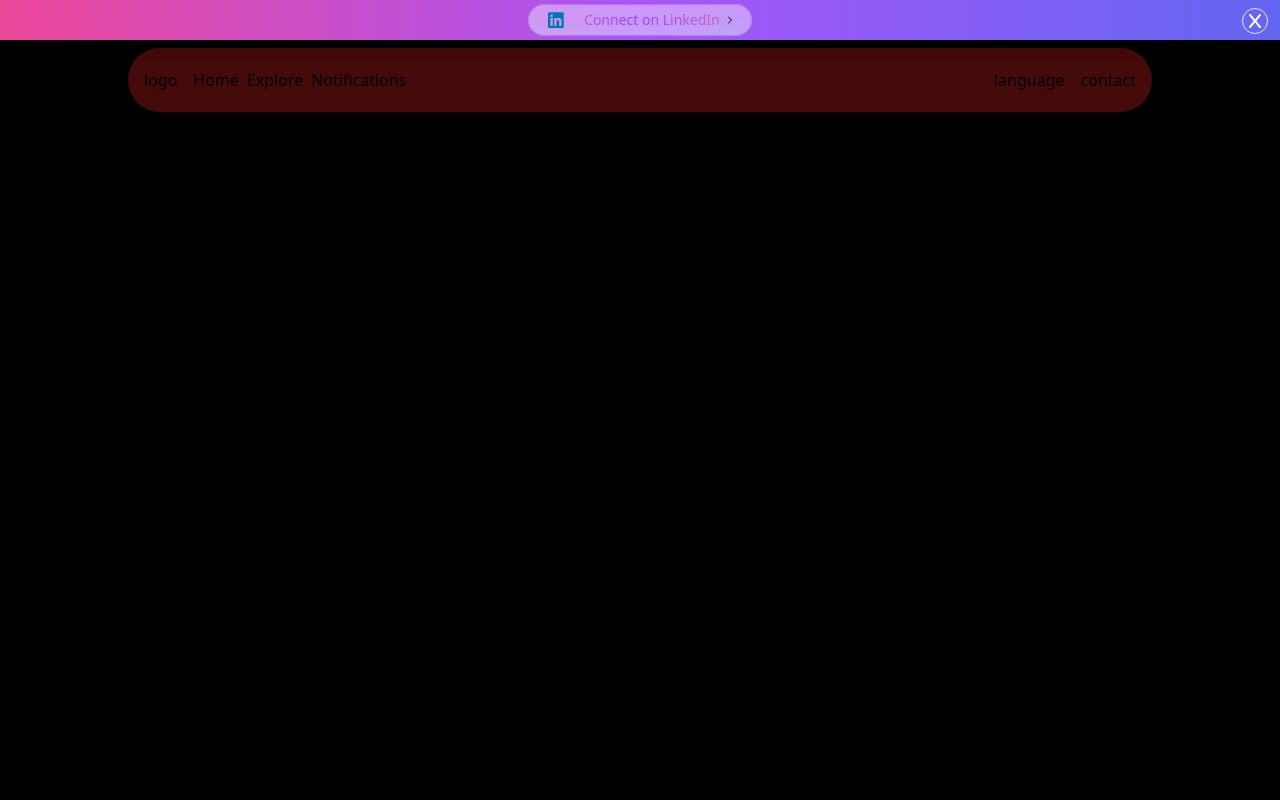
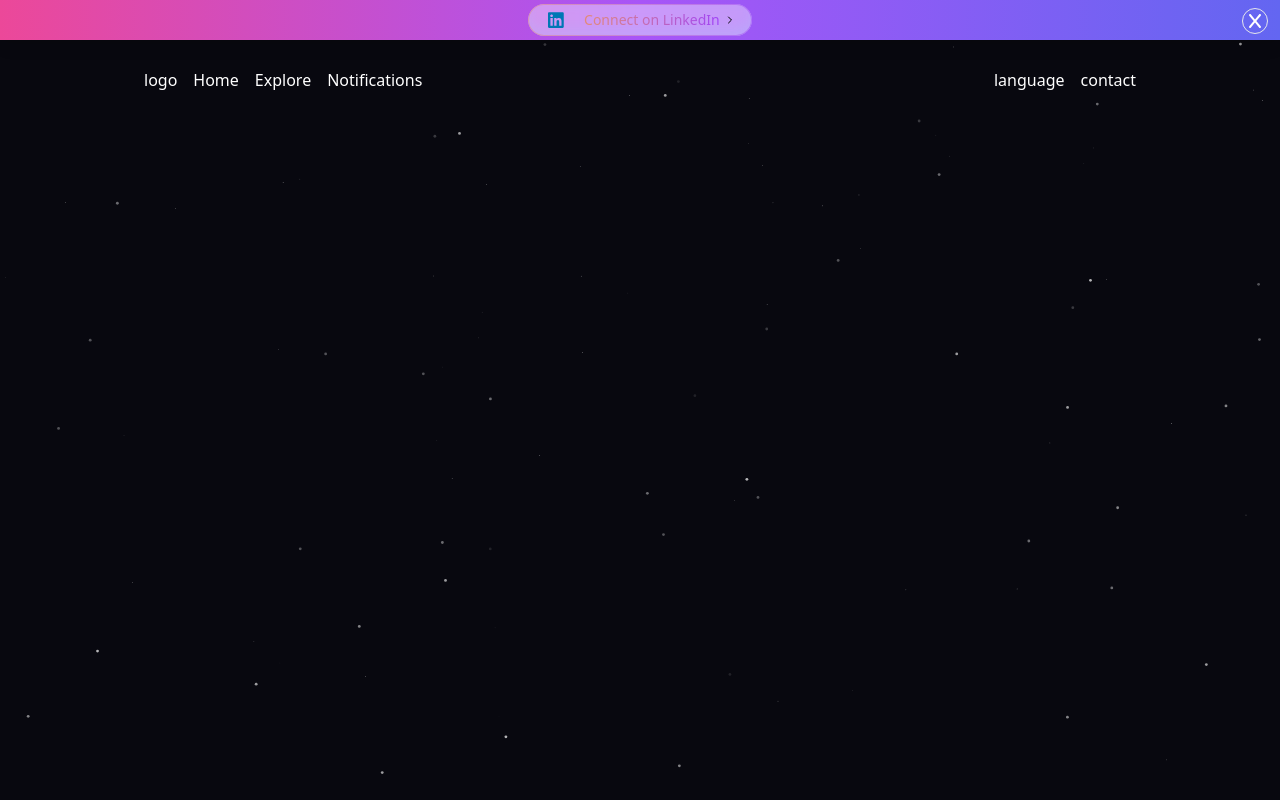
Before and after one commit to imrdoctor/S-portofolio, a Next.js app: page / in a window 1280 px wide. Built offline with nearby package versions, Linux system fonts and the light colour scheme.

Commit message:
Hero Section

```diff
--- a/src/app/globals.css
+++ b/src/app/globals.css
@@ -2,7 +2,7 @@
 @tailwind components;
 @tailwind utilities;
 body {
-  background-color: #000000;
+  background-color: #08080f;
   font-family: var(--font-poppins), sans-serif;
 }
 :lang(ar) {
@@ -25,3 +25,32 @@ body {
     --radius: 0.5rem;
   }
 }
+
+.burger-icon {
+  position: relative;
+  width: 24px;
+  height: 18px;
+  display: flex;
+  flex-direction: column;
+  justify-content: space-between;
+  cursor: pointer;
+}
+
+.burger-icon .line {
+  width: 100%;
+  height: 3px;
+  background-color: white;
+  transition: all 0.3s ease;
+}
+
+.burger-icon.open .line:nth-child(1) {
+  transform: translateY(7.5px) rotate(45deg);
+}
+
+.burger-icon.open .line:nth-child(2) {
+  opacity: 0;
+}
+
+.burger-icon.open .line:nth-child(3) {
+  transform: translateY(-7.5px) rotate(-45deg);
+}
--- a/src/app/page.tsx
+++ b/src/app/page.tsx
@@ -2,6 +2,7 @@
 import MainHeadr from "@/components/Header/MainHeadr";
 // import MobileHeadr from "@/components/Header/MobileHeadr";
 import Hello from "@/components/Hello/Hello";
+import Hero from "@/components/Hero/Hero";
 import GotoLinkden from "@/components/LinkedinFolow/LinkedinFolow";
 import { useState } from "react";
 
@@ -16,19 +17,19 @@ export default function Home() {
     <>
       <>
         {showIntro ? (
-          <Hello onEnd={handleIntroEnd} />
+          <Hello  onEnd={handleIntroEnd} />
         ) : (
-         null
-        )}
          <>
-            <GotoLinkden show={show} setShow={setShow} />
+                     <GotoLinkden show={show} setShow={setShow} />
             <div
-              className={show ? "sticky top-0" : "fixed top-0 left-0 right-0"}
+              className={show ? "sticky top-2 z-[9999]" : "fixed top-0 left-0 right-0 "}
             >
                <MainHeadr />
             </div>
             {/* <MobileHeadr /> */}
+            <Hero />
           </>
+        )}
       </>
     </>
   );
--- a/src/components/Header/MainHeadr.tsx
+++ b/src/components/Header/MainHeadr.tsx
@@ -1,31 +1,53 @@
-'use client';
-
-import { faHouse, faMagnifyingGlass, faBell, faEnvelope } from "@fortawesome/free-solid-svg-icons";
+"use client";
+import { useState, useEffect } from "react";
+import {
+  faHouse,
+  faMagnifyingGlass,
+  faBell,
+  faEnvelope,
+} from "@fortawesome/free-solid-svg-icons";
 import { FontAwesomeIcon } from "@fortawesome/react-fontawesome";
-import { Drawer } from 'vaul';
-import React from 'react';
+import { Drawer } from "vaul";
+import React from "react";
 
 function MainHeadr() {
+  const [isBlurred, setIsBlurred] = useState(false);
+
+  useEffect(() => {
+    const handleScroll = () => {
+      if (window.scrollY > 2) {
+        setIsBlurred(true);
+      } else {
+        setIsBlurred(false);
+      }
+    };
+
+    window.addEventListener("scroll", handleScroll);
+    return () => {
+      window.removeEventListener("scroll", handleScroll);
+    };
+  }, []);
+
   return (
     <div className="container px-4 mx-auto sm:px-[10%]">
-      <div className='flex justify-between bg-red-950 py-5 px-4 my-2 rounded-[100px] items-center'>
-        <div className='flex gap-4'>
+      <div
+        className={`flex justify-between items-center py-5 px-4 my-2 rounded-[100px] transition-all duration-300 ${
+          isBlurred ? "backdrop-blur-lg bg-[#3c3c494d] shadow-lg" : "bg-transparent"
+        }`}
+      >
+        {" "}
+        <div className="flex gap-4 text-white">
           <div>logo</div>
-          <div className='gap-2 hidden sm:flex'>
+          <div className="gap-4 hidden sm:flex">
             <a href="#">Home</a>
             <a href="#">Explore</a>
             <a href="#">Notifications</a>
           </div>
         </div>
-        <div className='hidden sm:flex gap-4'>
-          <div className="">
-            language
-          </div>
-          <div className="">
-            contact
-          </div>
+        <div className="hidden sm:flex gap-4 text-white">
+          <div className="">language</div>
+          <div className="">contact</div>
         </div>
-
         <Drawer.Root modal={false}>
           <Drawer.Trigger className="sm:hidden flex items-center justify-center w-10 h-10 rounded-full bg-[#161615] text-white">
             <span className="text-xl">☰</span>
@@ -33,8 +55,8 @@ function MainHeadr() {
 
           <Drawer.Portal>
             <Drawer.Overlay className="fixed inset-0 bg-black/40 sm:hidden" />
-            <Drawer.Content className="bg-[#16161e] flex flex-col rounded-t-[30px] mt-24 h-fit fixed bottom-0 left-0 right-0">
-              <div className="p-4 bg-[#16161e] rounded-t-[50px] sm:hidden">
+            <Drawer.Content className="backdrop-blur-lg bg-[#16161ee0] shadow-lg flex flex-col rounded-t-[30px] mt-24 h-fit fixed bottom-0 left-0 right-0 sm:hidden">
+              <div className="p-4">
                 <div className="mx-auto w-12 h-1.5 flex-shrink-0 rounded-full bg-[#282832] mb-8" />
                 <div className="w-full">
                   <a href="#">
@@ -45,14 +67,19 @@ function MainHeadr() {
                   </a>
                   <a href="#">
                     <div className="p-3 text-[#a0a0aa] hover:bg-[#282832] hover:text-white rounded-md flex items-center gap-3 transition-colors duration-200">
-                      <FontAwesomeIcon className="text-lg" icon={faMagnifyingGlass} />
+                      <FontAwesomeIcon
+                        className="text-lg"
+                        icon={faMagnifyingGlass}
+                      />
                       <span className="text-base font-medium">Explore</span>
                     </div>
                   </a>
                   <a href="#">
                     <div className="p-3 text-[#a0a0aa] hover:bg-[#282832] hover:text-white rounded-md flex items-center gap-3 transition-colors duration-200">
                       <FontAwesomeIcon className="text-lg" icon={faBell} />
-                      <span className="text-base font-medium">Notifications</span>
+                      <span className="text-base font-medium">
+                        Notifications
+                      </span>
                     </div>
                   </a>
                   <a href="#">
--- a/src/components/Hello/Hello.tsx
+++ b/src/components/Hello/Hello.tsx
@@ -50,10 +50,11 @@ const Hello: React.FC<HelloProps> = ({ onEnd }) => {
   };
 
   return (
+
     <AnimatePresence>
       {!isComplete && (
         <motion.div
-          className="fixed inset-0 z-20 bg-[#e2e2e2] text-[#000]"
+          className="fixed inset-0 bg-[#e2e2e2] text-[#000] z-[9999999999999]"
           // className="fixed inset-0 z-20 bg-[#000] text-[#e2e2e2]"
           initial={{ y: 0, borderBottomLeftRadius: 0, borderBottomRightRadius: 0 }}
           exit={{
--- /dev/null
+++ b/src/components/Hero/Hero.tsx
@@ -0,0 +1,25 @@
+import React from 'react'
+import BackgroundParticles from "@/components/ui/background-particles";
+import { Spotlight } from '@/components/ui/Spotlight';
+function Hero() {
+  return (
+    <div>
+      <Spotlight
+        className="-top-40 left-0 md:left-0 md:-top-10"
+        fill="white"
+      />
+    <BackgroundParticles
+    className="absolute inset-0"
+    quantity={100}
+    ease={40}
+    color="#ffffff"
+    refresh
+  />
+
+    </div>
+
+
+  )
+}
+
+export default Hero
--- /dev/null
+++ b/src/components/ui/Spotlight.tsx
@@ -0,0 +1,56 @@
+import React from "react";
+import { cn } from "@/lib/utils";
+
+type SpotlightProps = {
+  className?: string;
+  fill?: string;
+};
+
+export const Spotlight = ({ className, fill }: SpotlightProps) => {
+  return (
+    <svg
+      className={cn(
+        "animate-spotlight pointer-events-none absolute z-[1]  h-[100%] w-[100%] lg:w-[84%] opacity-0",
+        className
+      )}
+      xmlns="http://www.w3.org/2000/svg"
+      viewBox="0 0 3787 2842"
+      fill="none"
+    >
+      <g filter="url(#filter)">
+        <ellipse
+          cx="1924.71"
+          cy="273.501"
+          rx="1924.71"
+          ry="273.501"
+          transform="matrix(-0.822377 -0.568943 -0.568943 0.822377 3631.88 2291.09)"
+          fill={fill || "white"}
+          fillOpacity="0.21"
+        ></ellipse>
+      </g>
+      <defs>
+        <filter
+          id="filter"
+          x="0.860352"
+          y="0.838989"
+          width="3785.16"
+          height="2840.26"
+          filterUnits="userSpaceOnUse"
+          colorInterpolationFilters="sRGB"
+        >
+          <feFlood floodOpacity="0" result="BackgroundImageFix"></feFlood>
+          <feBlend
+            mode="normal"
+            in="SourceGraphic"
+            in2="BackgroundImageFix"
+            result="shape"
+          ></feBlend>
+          <feGaussianBlur
+            stdDeviation="151"
+            result="effect1_foregroundBlur_1065_8"
+          ></feGaussianBlur>
+        </filter>
+      </defs>
+    </svg>
+  );
+};
--- a/tailwind.config.ts
+++ b/tailwind.config.ts
@@ -19,14 +19,25 @@ export default {
   			sm: 'calc(var(--radius) - 4px)'
   		},
   		animation: {
-  			gradient: 'gradient 8s linear infinite'
+  			gradient: 'gradient 8s linear infinite',
+			spotlight: "spotlight 2s ease .75s 1 forwards",
   		},
   		keyframes: {
   			gradient: {
   				to: {
   					backgroundPosition: 'var(--bg-size) 0'
   				}
-  			}
+  			},
+			  spotlight: {
+				"0%": {
+					opacity: 0,
+					transform: "translate(-72%, -62%) scale(0.5)",
+				},
+				"100%": {
+					opacity: 1,
+					transform: "translate(-50%,-40%) scale(1)",
+				  },
+			  }
   		}
   	}
   },
```
